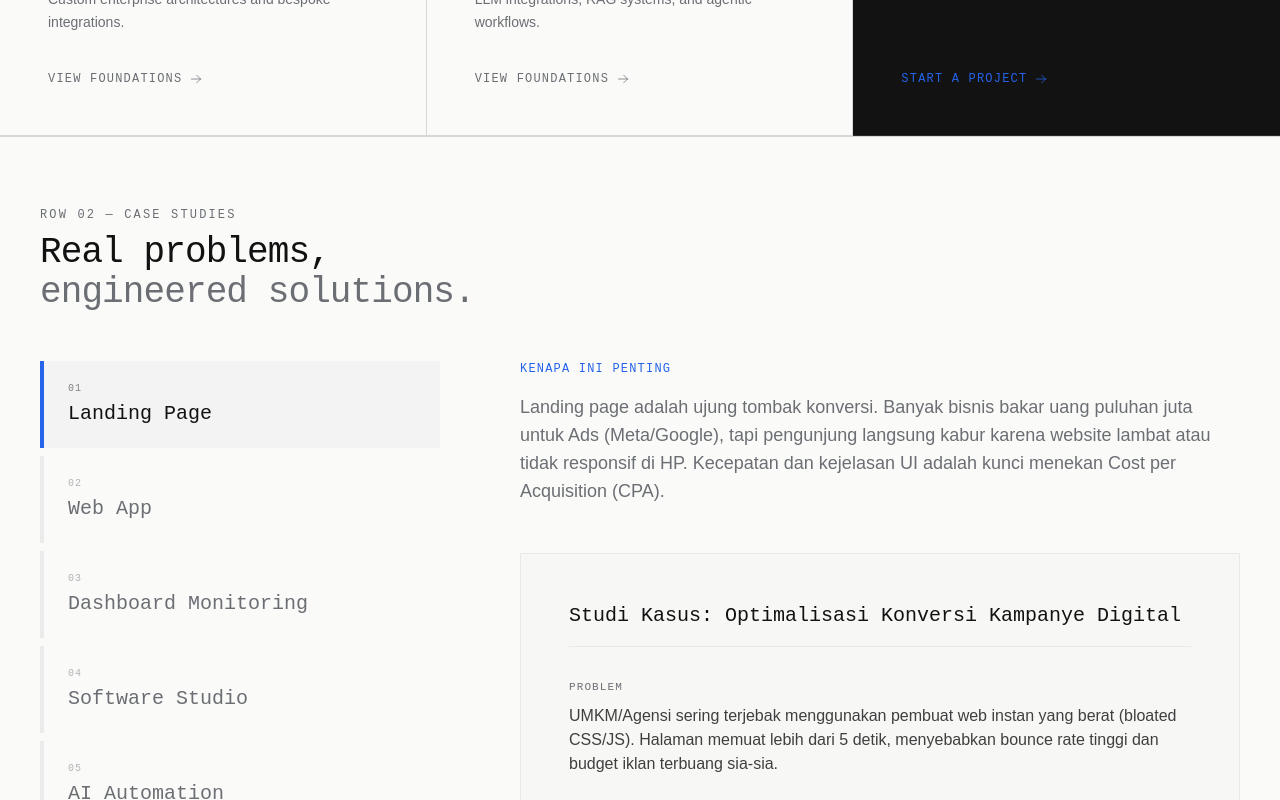
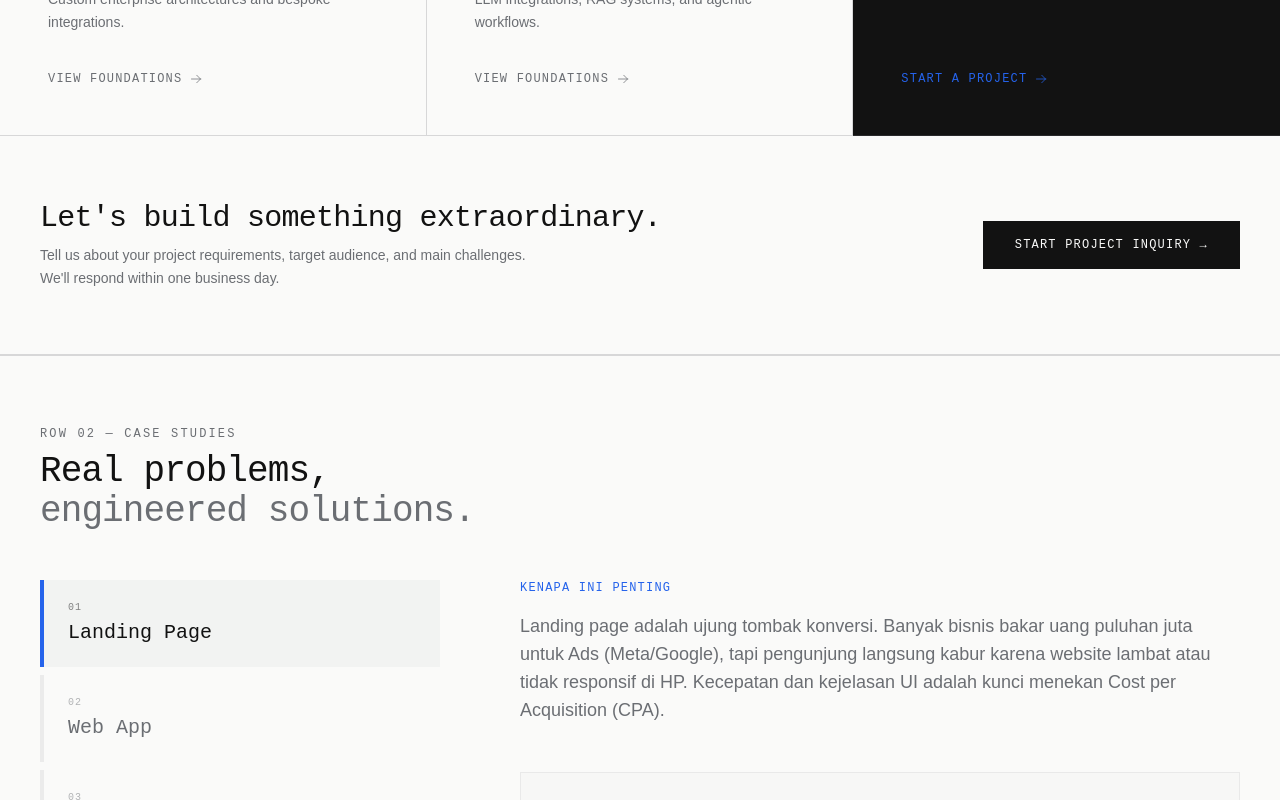
Before and after one commit to studiosatuakun-max/studiosatuakun, a Next.js app: page /home in a window 1280 px wide. Shown: the part 1580-2380 px from the top of the page. Built offline with nearby package versions, Linux system fonts and the light colour scheme.

Commit message:
refactor: move CTA banner above Case Studies and link to WhatsApp

```diff
--- /dev/null
+++ b/src/app/home/components/CtaBanner.tsx
@@ -0,0 +1,27 @@
+import React from 'react';
+
+export default function CtaBanner() {
+  return (
+    <section className="bg-paper border-b border-[rgba(107,110,115,0.25)]">
+      <div className="max-w-7xl mx-auto px-6 md:px-10 py-16 flex flex-col md:flex-row items-start md:items-center justify-between gap-6">
+        <div>
+          <h3 className="font-mono text-2xl md:text-3xl font-light text-ink tracking-tight">
+            Let's build something extraordinary.
+          </h3>
+          <p className="mt-2 font-sans text-sm text-graphite max-w-lg leading-relaxed">
+            Tell us about your project requirements, target audience, and main challenges. We'll
+            respond within one business day.
+          </p>
+        </div>
+        <a
+          href="https://wa.me/6282260880878"
+          target="_blank"
+          rel="noopener noreferrer"
+          className="flex-shrink-0 font-mono text-xs uppercase tracking-widest px-8 py-4 bg-ink text-paper hover:bg-accent transition-colors duration-200 whitespace-nowrap"
+        >
+          Start Project Inquiry →
+        </a>
+      </div>
+    </section>
+  );
+}
--- a/src/app/home/components/TeamBento.tsx
+++ b/src/app/home/components/TeamBento.tsx
@@ -133,24 +133,6 @@ export default function TeamBento() {
         ))}
       </div>
 
-      {/* Inquiry CTA */}
-      <div className="px-6 md:px-10 py-16 flex flex-col md:flex-row items-start md:items-center justify-between gap-6 border-t border-[rgba(107,110,115,0.25)]">
-        <div>
-          <h3 className="font-mono text-2xl md:text-3xl font-light text-ink tracking-tight">
-            Let's build something extraordinary.
-          </h3>
-          <p className="mt-2 font-sans text-sm text-graphite max-w-lg leading-relaxed">
-            Tell us about your project requirements, target audience, and main challenges. We'll
-            respond within one business day.
-          </p>
-        </div>
-        <a
-          href="#"
-          className="flex-shrink-0 font-mono text-xs uppercase tracking-widest px-8 py-4 bg-ink text-paper hover:bg-accent transition-colors duration-200 whitespace-nowrap"
-        >
-          Start Project Inquiry →
-        </a>
-      </div>
     </section>
   );
 }
--- a/src/app/home/page.tsx
+++ b/src/app/home/page.tsx
@@ -8,6 +8,7 @@ import CaseStudiesBento from './components/CaseStudiesBento';
 import TeamBento from './components/TeamBento';
 import ServicesAccordion from './components/ServicesAccordion';
 import BlogSection from './components/BlogSection';
+import CtaBanner from './components/CtaBanner';
 
 export default function HomePage() {
   return (
@@ -16,6 +17,7 @@ export default function HomePage() {
       <HeroSection />
       <MarqueeSection />
       <ResourcesBento />
+      <CtaBanner />
       <CaseStudiesBento />
       <ServicesAccordion />
       <TeamBento />
```
